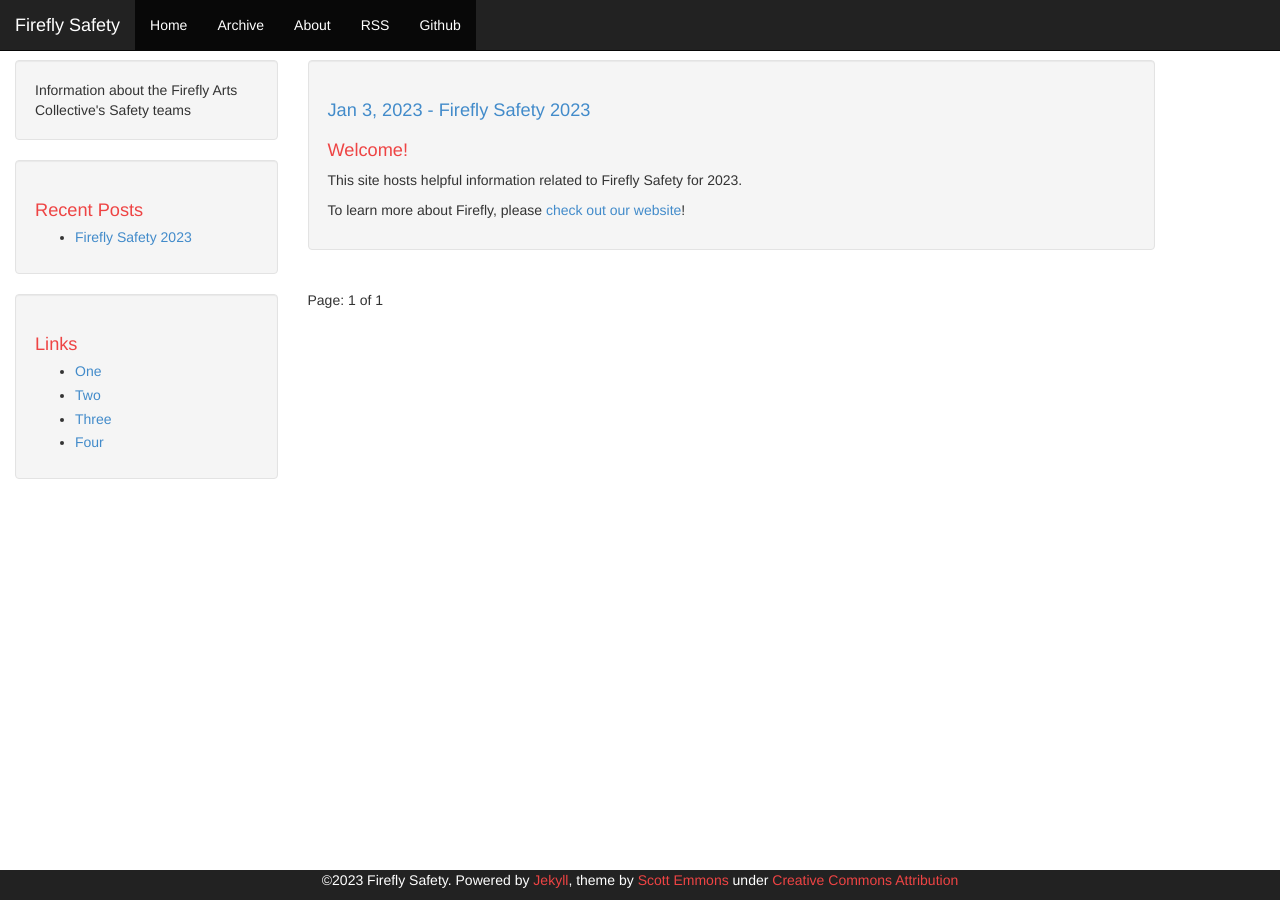
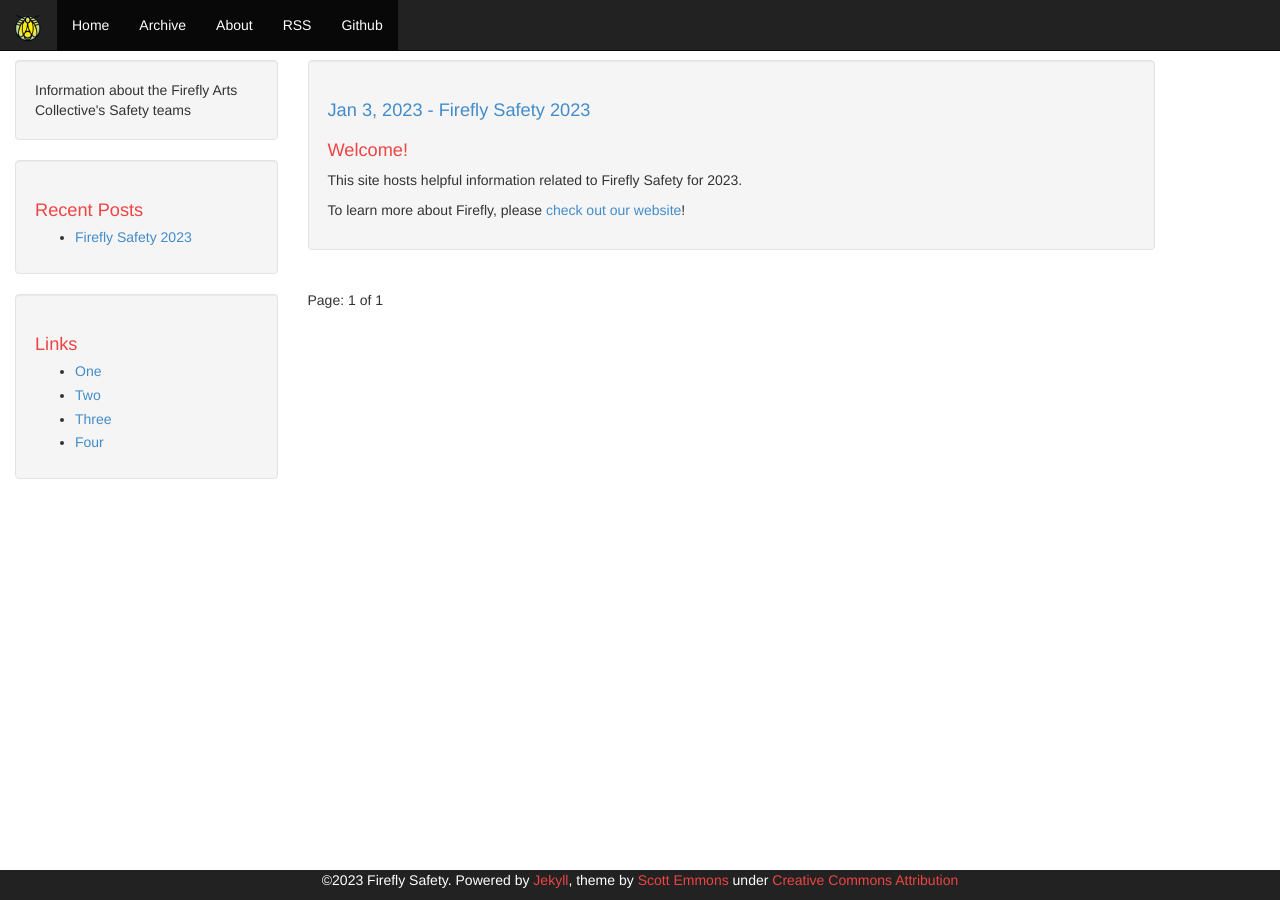
Before and after one commit to kasittig/firefly-safety, a Jekyll site: the page built from index.html, in a window 1280 px wide. Built offline with Jekyll 4.4.1, drawn with Linux system fonts in a browser that asks for light colours; the list of posts is cut into pages by our own code.

Commit message:
Add logo image

```diff
--- a/_includes/header.html
+++ b/_includes/header.html
@@ -25,7 +25,9 @@
                   <span class="icon-bar"></span>
                   <span class="icon-bar"></span>
                 </button>
-                <a class="navbar-brand" href="{{ site.baseurl }}/">{{ site.name }}</a>
+                <a class="navbar-brand" href="{{ site.baseurl }}/">
+                    <img src="images/firefly_logo.png" class="rounded float-start" height=27px />
+            </a>
               </div>
               <div class="collapse navbar-collapse" id="bs-example-navbar-collapse-1">
                 <ul class="nav navbar-nav">
```
Also changed, not shown: css/theme.css (line endings or trailing spaces), images/firefly_logo.png (added).
